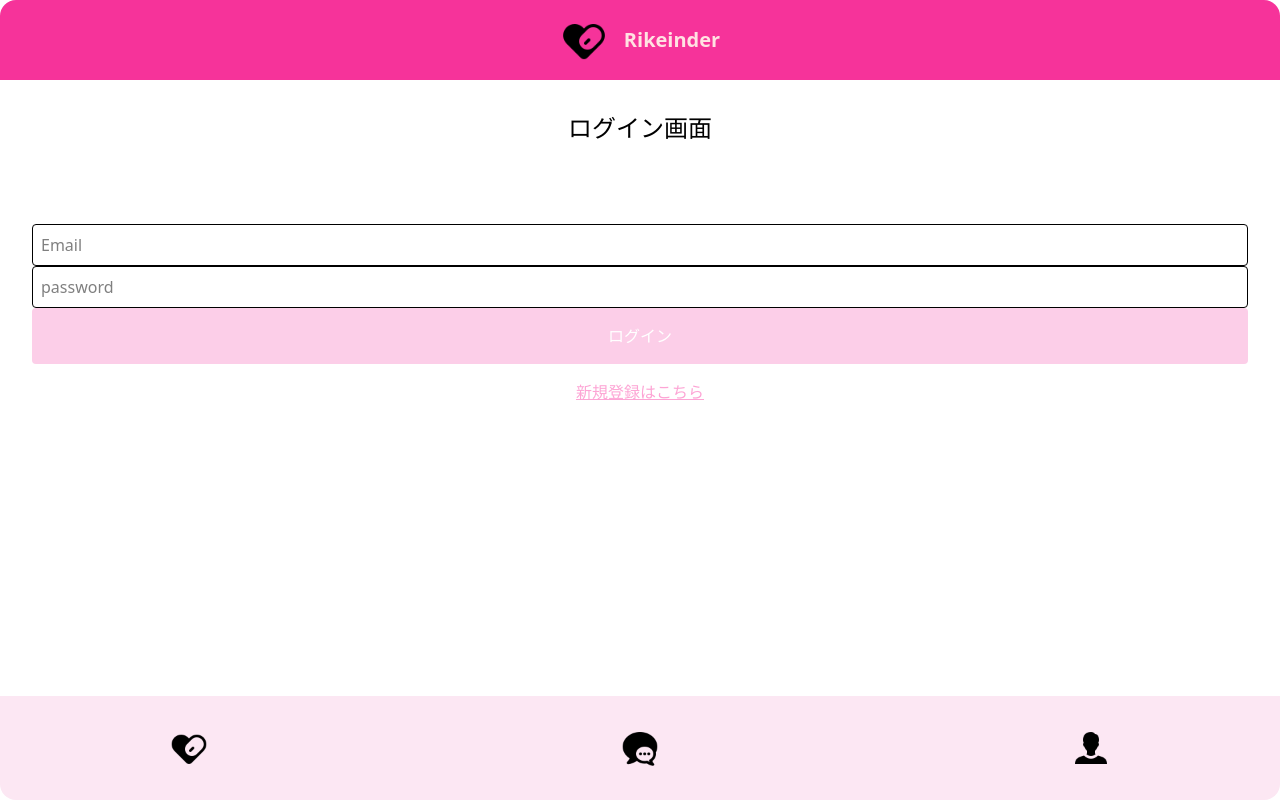
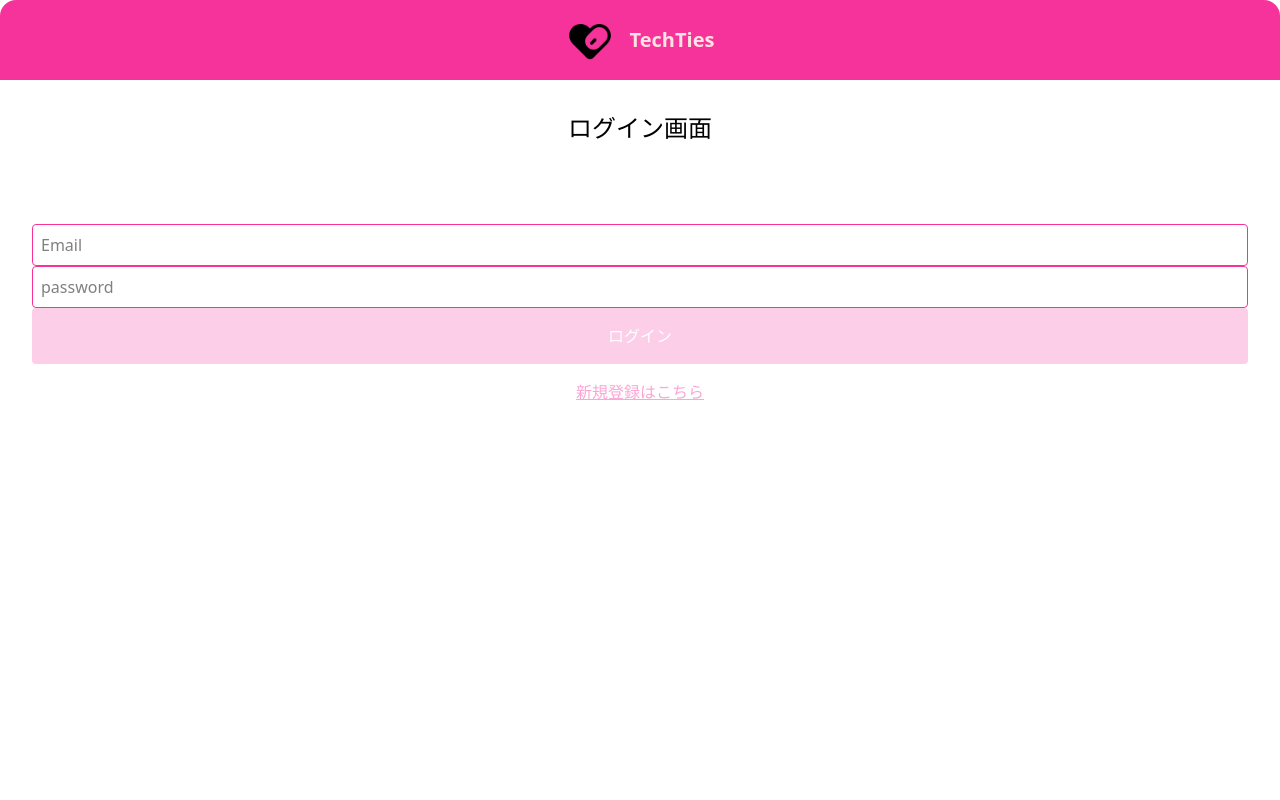
Before and after one commit to hsmt-T/58hack, a React (Vite) app in the folder front/: page / in a window 1280 px wide. Both pictures are taken after a click on the element "ログインはこちら". Built offline with nearby package versions, Linux system fonts and the light colour scheme.

Commit message:
フロント修正

```diff
--- a/front/src/pages/Header.jsx
+++ b/front/src/pages/Header.jsx
@@ -1,27 +1,18 @@
-import React from "react";
-import { useNavigate } from "react-router-dom";
+import React from 'react';
+import { useNavigate } from 'react-router-dom';
 
 function Header() {
     const navigate = useNavigate();
     return (
         <header className="fixed top-0 w-full left-0 bg-pink-500 py-4 px-4 rounded-t-2xl">
-      <div className="flex justify-center items-center gap-x-4">
-        <img
-          src="/heart-with-mouse.png"
-          alt="Top"
-          className="w-12 h-12"
-          onClick={() => navigate("/Top")}
-        />
-        <button
-          type="button"
-          className="text-xl text-red-100 font-bold"
-          onClick={() => navigate("/Top")}
-        >
-          Rikeinder
+            <div className="flex justify-center items-center gap-x-4" >
+                <img src="/heart-with-mouse.png" alt="Top" className="w-12 h-12" onClick={() => navigate("/Top")} />
+                <button type="button" className="text-xl text-red-100 font-bold" onClick={() => navigate("/Top")}>
+                    TechTies
                 </button>
             </div>
         </header>
-  );
+    )
 }
 
 export default Header;
--- a/front/src/pages/Login.jsx
+++ b/front/src/pages/Login.jsx
@@ -1,27 +1,25 @@
 import { useNavigate } from "react-router-dom";
 import { useState } from "react";
 import Header from './Header';
-import Footer from './Footer';
 
 export const Login = () => {
-  const [email, setEmail] = useState("");
-  const [password, setPassword] = useState("");
+    const [email, setEmail] = useState("")
+    const [password, setPassword] = useState("")
 
-  const Login = async () => {
+    const Login  = async () => {
         try {
-      const res = await fetch("http://localhost:8000/auth/login", {
+            const res = await fetch("http://localhost:8000/auth/login",{
                 method: "POST",
                 headers: {
                 "Content-Type": "application/json",
                 },
-        body: JSON.stringify({ email, password }),
-        credentials: "include",
+                body: JSON.stringify({ email, password }),credentials: "include",
             });
 
             if (!res.ok) {
                 const errorData = await res.json();
-        console.log(errorData);
-        return;
+                console.log(errorData)
+                return
             }
 
             const data = await res.json();
@@ -34,7 +32,6 @@ export const Login = () => {
     const navigate = useNavigate();
     return(
         <div>
-            <Header />
             <h1 className="text-2xl py-20">ログイン画面</h1>
             <div className="py-0 flex flex-col">
                 <input
@@ -42,21 +39,22 @@ export const Login = () => {
                     value={email}
                     placeholder="Email"
                     onChange={(e)=>setEmail(e.target.value)}
-                    className="border p-2 rounded"
+                    className="border border-pink-500 p-2 rounded"
                 />
                 <input
                     type="password"
                     value={password}
                     required placeholder="password"
                     onChange={(e)=>setPassword(e.target.value)}
-                    className="border p-2 rounded"/>
+                    className="border border-pink-500 p-2 rounded"
+                />
                 <button
                     onClick={Login}
                     className="bg-pink-200 text-white p-4 rounded"
                 >ログイン</button>
             </div>
             <p onClick={() => navigate("/") } className="text-pink-300 underline p-4"> 新規登録はこちら </p>
-            <Footer />
+            <Header />
         </div>
     )
 }
--- a/front/src/pages/Sign.jsx
+++ b/front/src/pages/Sign.jsx
@@ -1,16 +1,15 @@
 import { useNavigate } from "react-router-dom";
 import { useState } from "react";
 import Header from './Header';
-import Footer from './Footer';
 
 export const Sign = () => {
     const navigate = useNavigate();
-  const [email, setEmail] = useState("");
-  const [password, setPassword] = useState("");
+    const [email, setEmail] = useState("")
+    const [password, setPassword] = useState("")
 
-  const handleSignUp = async () => {
+    const handleSignUp  = async () => {
         try {
-      const res = await fetch("http://localhost:8000/auth/sign", {
+            const res = await fetch("http://localhost:8000/auth/sign",{
                 method: "POST",
                 headers: {
                 "Content-Type": "application/json",
@@ -20,8 +19,8 @@ export const Sign = () => {
 
             if (!res.ok) {
                 const errorData = await res.json();
-        console.log(errorData);
-        return;
+                console.log(errorData)
+                return
             }
 
             const data = await res.json();
@@ -33,8 +32,7 @@ export const Sign = () => {
     }
     return(
         <div>
-            <Header />
-            <h1 className="text-2xl py-20">ログイン画面</h1>
+            <h1 className="text-2xl py-20">新規登録画面</h1>
             <div className="py-0 flex flex-col">
                 <input
                     type="email"
@@ -56,7 +54,7 @@ export const Sign = () => {
                 >新規登録</button>
             </div>
             <p onClick={() => navigate("/Login") } className="text-pink-300 underline p-4"> ログインはこちら </p>
-            <Footer />
+            <Header />
         </div>
     );
 };
```
Lines whose indentation alone changed are shown as unchanged.
